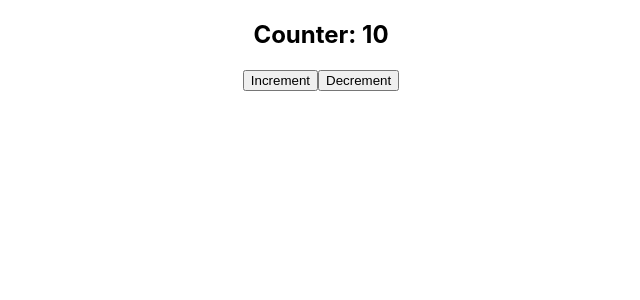
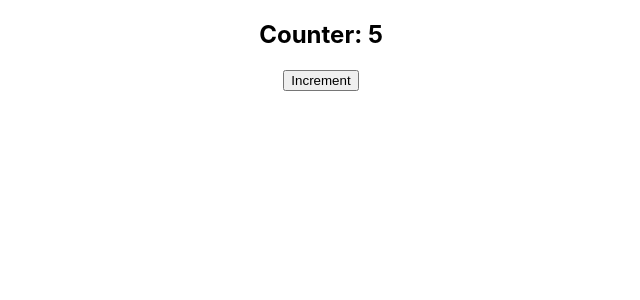
Before and after one commit to ShaimaAnvar/Rect-Class-Component, a React (Create React App) app: page / in a window 1280 px wide. Shown: the top 300 px of the page, without its empty margins (319-959 px from the left). Built offline with nearby package versions, Linux system fonts and the light colour scheme.

Commit message:
React-6 life cycle methods completed, started hooks-usestate

```diff
--- a/src/App.js
+++ b/src/App.js
@@ -1,11 +1,13 @@
 
 import './App.css';
-import ClassComp from './Components/ClassComp';
+// import ClassComp from './Components/ClassComp';
+import UseSt from './Components/UseSt';
 
 function App() {
   return (
     <div className="App">
-      <ClassComp/>
+      {/* <ClassComp/> */}
+      <UseSt/>
     </div>
   );
 }
--- a/src/Components/ClassComp.js
+++ b/src/Components/ClassComp.js
@@ -8,10 +8,15 @@ class ClassComp extends Component {
     handleIncrement = ()=>this.setState({count:this.state.count+5})
 
     handleDecrement = ()=>this.setState({count:this.state.count-1})
-
-    componentDidMount(){
-        console.log('Component mounted');
-    }
+    componentDidUpdate(){
+      console.log('Component updated');
+  }
+  // componentWillUnmount(){
+  //   console.log('Component removed');
+  // }
+  //   componentDidMount(){
+  //       console.log('Component mounted');
+  //   }
   render() {
     return (
       <div>
--- /dev/null
+++ b/src/Components/UseSt.js
@@ -0,0 +1,13 @@
+
+import React, {useState} from 'react';
+function UseSt(){
+    const [count,setCount]= useState(5);
+    const Incrementer = ()=>setCount(count+5)
+    return(
+        <div>
+            <h2>Counter: {count}</h2>
+            <button onClick={Incrementer}>Increment</button>
+        </div>
+    );
+}
+export default UseSt
```
